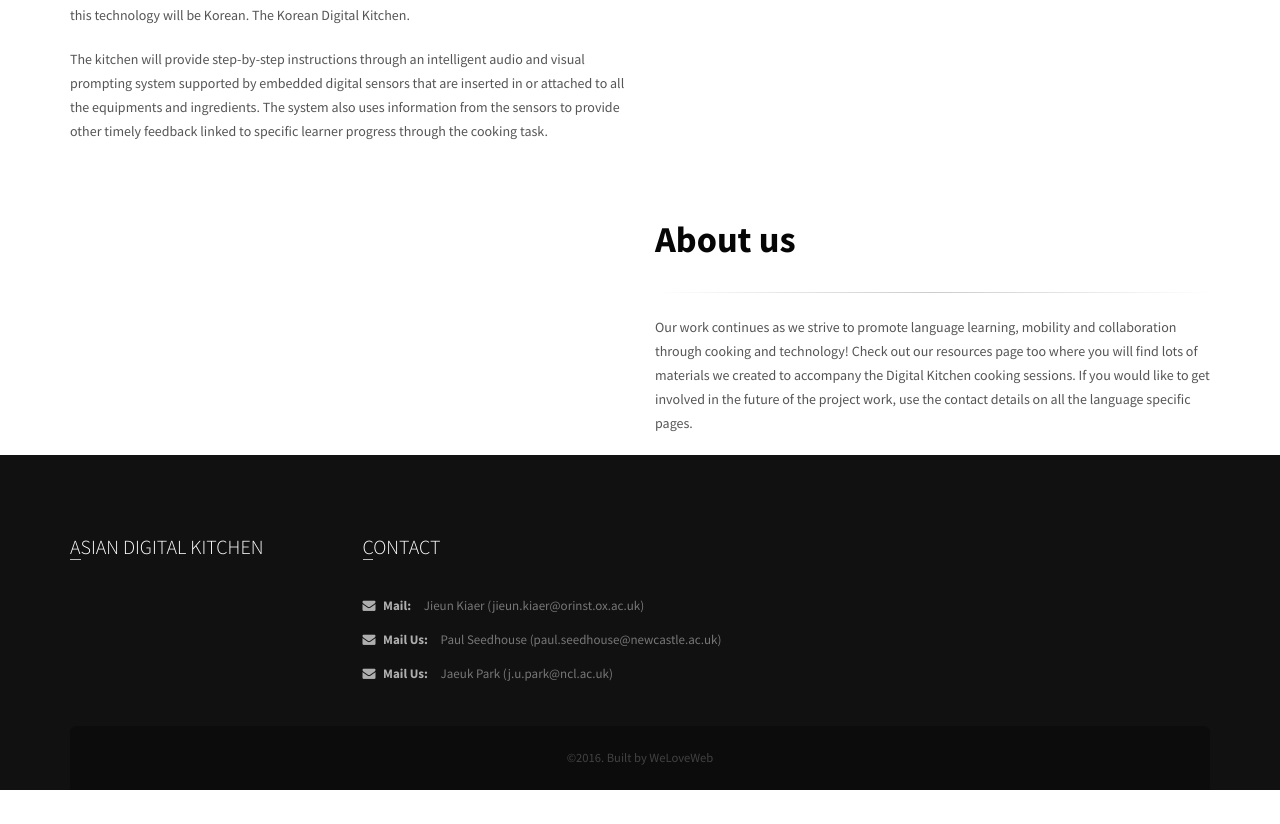
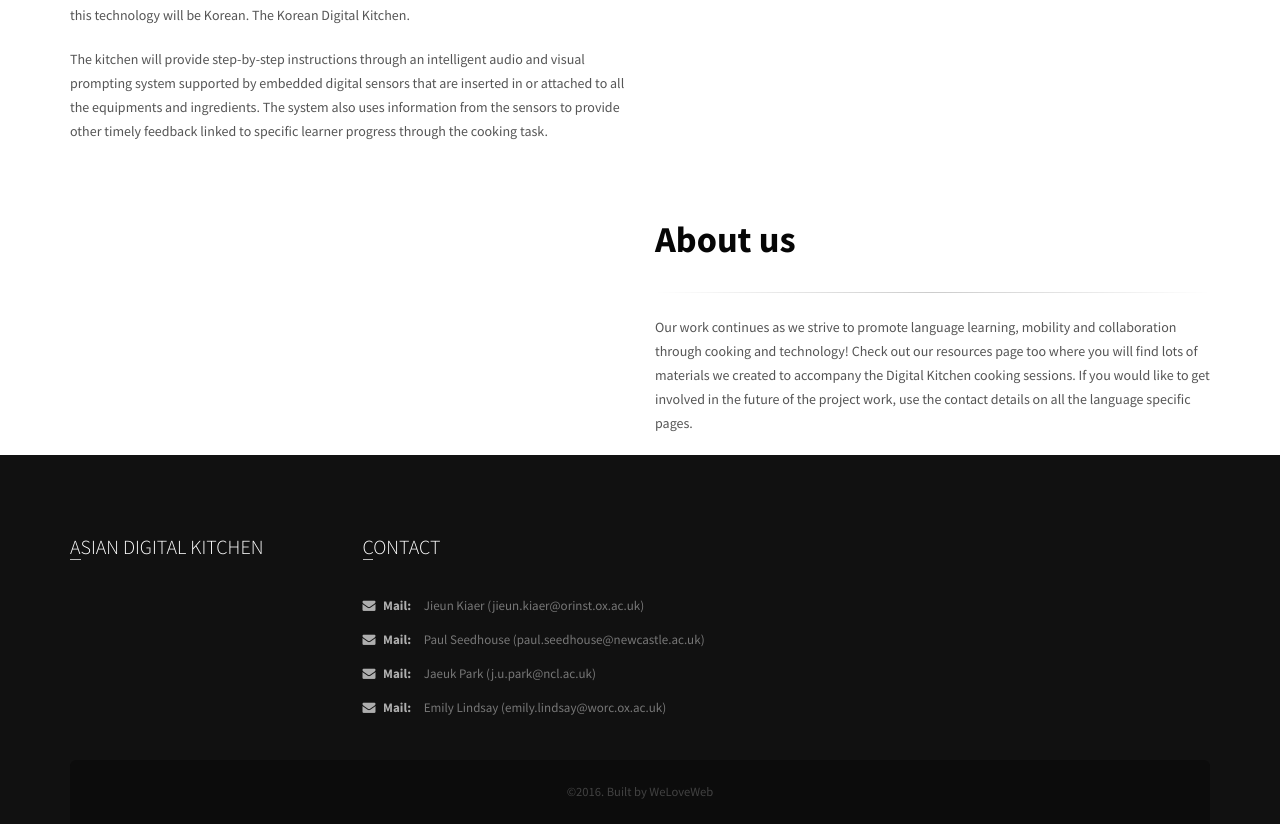
Before and after one commit to andrewchaa/asian-language-cook, a Jekyll site: the page built from index.html, in a window 1280 px wide and 900 px high, scrolled down 1073 px, cut to the strip 76-900 px from the top of the window. Built offline with Jekyll 4.4.1, drawn with Linux system fonts in a browser that asks for light colours; a script that is not in the unit is left out; before the commit the page ends 1939 px from its top, so only the background shows below that.

Commit message:
little fix

```diff
--- a/_includes/banner.html
+++ b/_includes/banner.html
@@ -47,7 +47,7 @@
                      data-start="1600"
                      data-easing="easeOutExpo">
 
-                    Promoting European language learning, mobility and collaboration through cooking and technology!
+                    Promoting Asian language learning, mobility and collaboration through cooking and technology!
 
                 </div>
             </li>
--- a/_includes/footer.html
+++ b/_includes/footer.html
@@ -54,16 +54,24 @@
               </li>
               <li>
                 <p>
-                  <strong><i class="fa fa-envelope"></i> Mail Us:</strong>
+                  <strong><i class="fa fa-envelope"></i> Mail:</strong>
                   <a href="mailto:paul.seedhouse@newcastle.ac.uk">Paul Seedhouse (paul.seedhouse@newcastle.ac.uk)</a>
                 </p>
               </li>
               <li>
                 <p>
-                  <strong><i class="fa fa-envelope"></i> Mail Us:</strong>
+                  <strong><i class="fa fa-envelope"></i> Mail:</strong>
                   <a href="mailto:j.u.park@ncl.ac.uk">Jaeuk Park (j.u.park@ncl.ac.uk)</a>
                 </p>
               </li>
+              <li>
+                <p>
+                  <strong><i class="fa fa-envelope"></i> Mail:</strong>
+                  <a href="mailto:emily.lindsay@worc.ox.ac.uk">Emily Lindsay (emily.lindsay@worc.ox.ac.uk)</a>
+                </p>
+              </li>
+
+
           </ul>
         </div>
       </div><!--footer col-->
```
